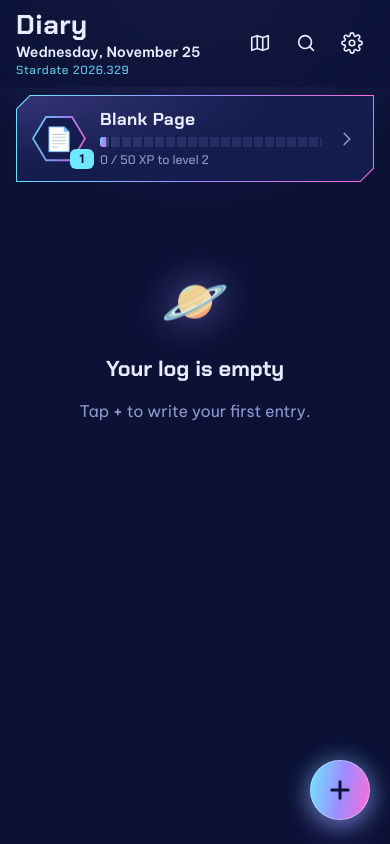
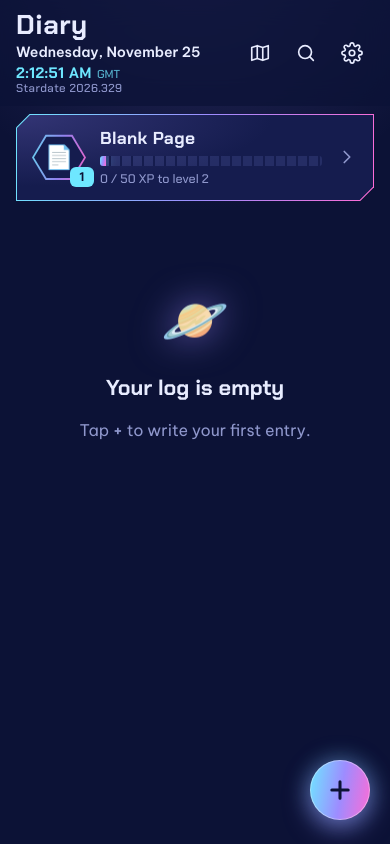
Before and after one commit to PhuongNguyen210295/DiaryApp, a plain HTML site: page index.html in a window 390 px wide. Drawn offline with Linux system fonts and the light colour scheme.

Commit message:
Add a live clock in the user's time zone
Shows hours, minutes and seconds in the device's time zone with the
UTC offset (e.g. GMT+7) beside it, follows the phone's 12/24-hour
preference, and also rolls the date over at midnight.

Co-Authored-By: Claude Opus 5.5 <noreply@anthropic.com>
Claude-Session: https://claude.ai/code/session_01DTqQ5vMRygyKM6wZir88S9

```diff
--- a/app.js
+++ b/app.js
@@ -3,7 +3,7 @@
 // Self-repair: if the page layout and this script come from different releases
 // (a stale saved copy), clear the saved copies and reload once.
 (function checkSameRelease() {
-  const required = ['app', 'cal-map', 'level-card', 'levelup', 'editor', 'view-progress', 'stardate', 'today-date', 'milestones', 'lu-milestone'];
+  const required = ['app', 'cal-map', 'level-card', 'levelup', 'editor', 'view-progress', 'stardate', 'today-date', 'clock', 'milestones', 'lu-milestone'];
   if (required.every(id => document.getElementById(id))) {
     try { sessionStorage.removeItem('diary.repairing'); } catch { /* ignore */ }
     return;
@@ -266,13 +266,35 @@ function showToday() {
   $('#stardate').textContent = `Stardate ${stardate(now)}`;
   document.title = `Diary – ${now.toLocaleDateString(undefined, { weekday: 'short', day: 'numeric', month: 'short' })}`;
 }
-// keep it current: when the app comes back to the screen, and just after midnight
-document.addEventListener('visibilitychange', () => { if (!document.hidden) showToday(); });
-(function tickAtMidnight() {
+// Live clock in the phone's own time zone. Ticks on the second; also rolls the date over at midnight.
+// 12-hour clocks read "9:05 PM"; 24-hour clocks keep the leading zero, "09:05".
+const uses12h = new Intl.DateTimeFormat(undefined, { hour: 'numeric' }).resolvedOptions().hour12;
+const clockFmt = new Intl.DateTimeFormat(undefined, { hour: uses12h ? 'numeric' : '2-digit', minute: '2-digit', second: '2-digit' });
+let shownDay = '';
+function tick() {
   const now = new Date();
-  const next = new Date(now.getFullYear(), now.getMonth(), now.getDate() + 1, 0, 0, 5);
-  setTimeout(() => { showToday(); tickAtMidnight(); }, next - now);
+  const clock = $('#clock');
+  clock.textContent = clockFmt.format(now);
+  clock.dateTime = now.toISOString();
+  const day = localStamp(now).slice(0, 10);
+  if (day !== shownDay) {
+    shownDay = day;
+    showToday();
+    let zone = '';
+    try {
+      zone = new Intl.DateTimeFormat(undefined, { timeZoneName: 'shortOffset' }).formatToParts(now)
+        .find(p => p.type === 'timeZoneName')?.value || '';
+    } catch { /* older browsers */ }
+    const tz = $('#tz');
+    tz.textContent = zone;
+    tz.title = Intl.DateTimeFormat().resolvedOptions().timeZone || '';
+  }
+}
+(function loop() {
+  tick();
+  setTimeout(loop, 1000 - (Date.now() % 1000) + 5);   // line up with the start of each second
 })();
+document.addEventListener('visibilitychange', () => { if (!document.hidden) { shownDay = ''; tick(); } });
 
 function render() {
   showToday();
--- a/index.html
+++ b/index.html
@@ -39,7 +39,11 @@
         <div class="title-block">
           <h1 class="title">Diary</h1>
           <time id="today-date" class="today-date"></time>
-          <span id="stardate" class="stardate"></span>
+          <div class="hud-line">
+            <time id="clock" class="clock"></time>
+            <span id="tz" class="tz"></span>
+            <span id="stardate" class="stardate"></span>
+          </div>
         </div>
         <div class="topbar-actions">
           <button id="btn-calendar" class="icon-btn" aria-label="Star map">
--- a/styles.css
+++ b/styles.css
@@ -95,9 +95,13 @@ svg:not(.jm) { width: 22px; height: 22px; fill: none; stroke: currentColor; stro
   margin: 0 -16px; padding-left: 16px; padding-right: 16px;
 }
 .title { font: 700 1.7rem/1.1 var(--display); margin: 0; letter-spacing: .02em; }
-.title-block { display: flex; flex-direction: column; }
+.title-block { display: flex; flex-direction: column; flex: 1; min-width: 0; }
 .today-date { font: 600 .88rem/1.25 var(--sans); color: var(--text); margin-top: 4px; }
-.stardate { font: 500 .74rem/1.2 var(--display); color: var(--cyan); letter-spacing: .06em; margin-top: 1px; opacity: .85; }
+.hud-line { display: flex; flex-wrap: wrap; align-items: baseline; column-gap: 10px; margin-top: 2px; white-space: nowrap; }
+.clock { font: 700 .95rem/1.2 var(--display); color: var(--cyan); font-variant-numeric: tabular-nums; letter-spacing: .03em; }
+.tz { font: 500 .72rem var(--display); color: var(--cyan); opacity: .75; margin-left: -5px; }
+.tz:empty { display: none; }
+.stardate { font: 500 .72rem/1.2 var(--display); color: var(--muted); letter-spacing: .04em; }
 .topbar-actions { display: flex; gap: 2px; }
 .icon-btn {
   width: 44px; height: 44px; display: grid; place-items: center;
--- a/sw.js
+++ b/sw.js
@@ -1,7 +1,7 @@
 // Offline support.
 // Online: always load fresh files from the network (so every file comes from the same release),
 // and keep a copy. Offline: fall back to the saved copy.
-const CACHE = 'diary-v7';
+const CACHE = 'diary-v8';
 const ASSETS = [
   './', 'index.html', 'styles.css', 'app.js', 'db.js', 'levels.js', 'journeymap.js', 'manifest.webmanifest',
   'icons/icon.svg', 'icons/icon-192.png', 'icons/icon-512.png', 'icons/apple-touch-icon.png',
```
